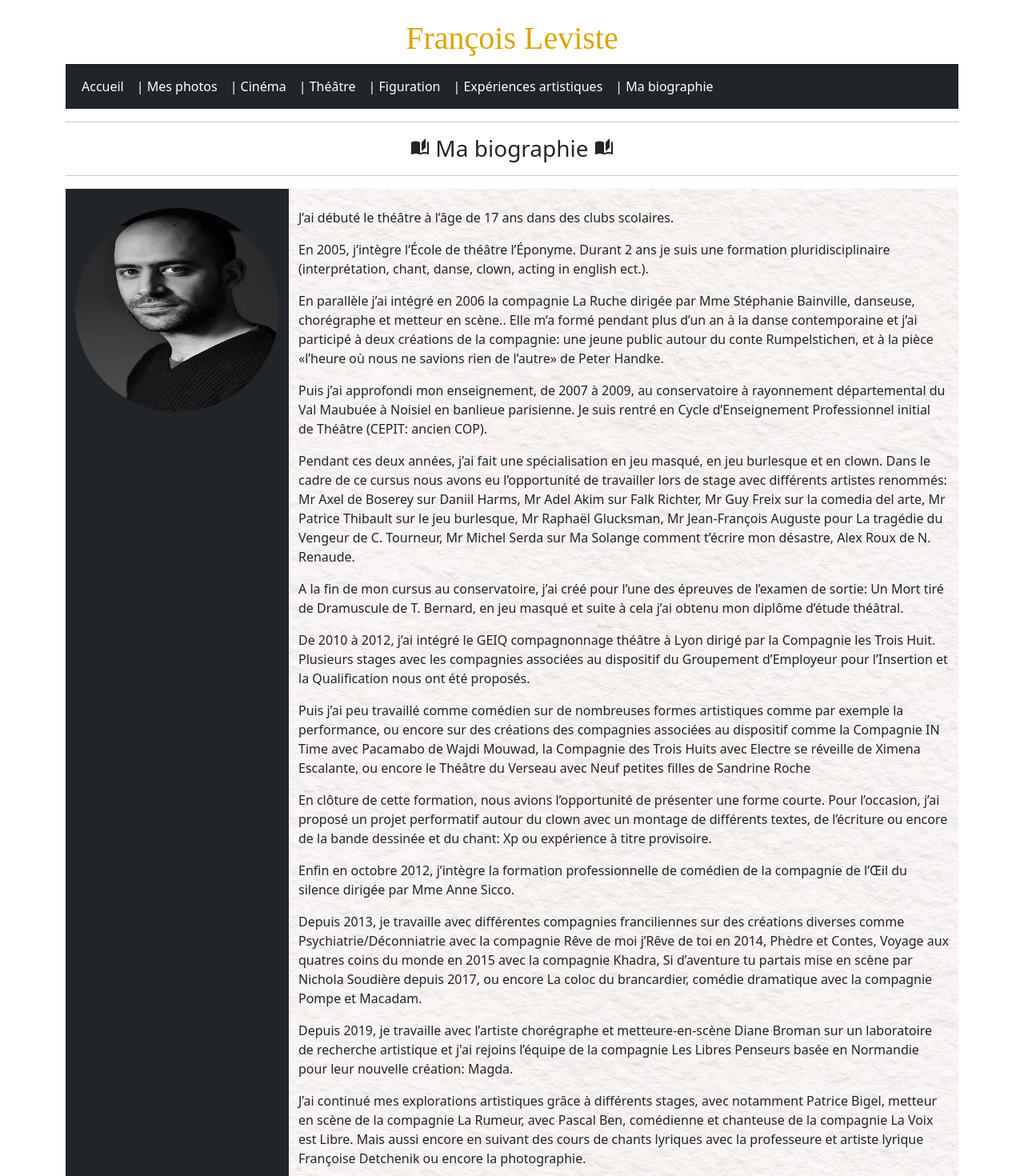
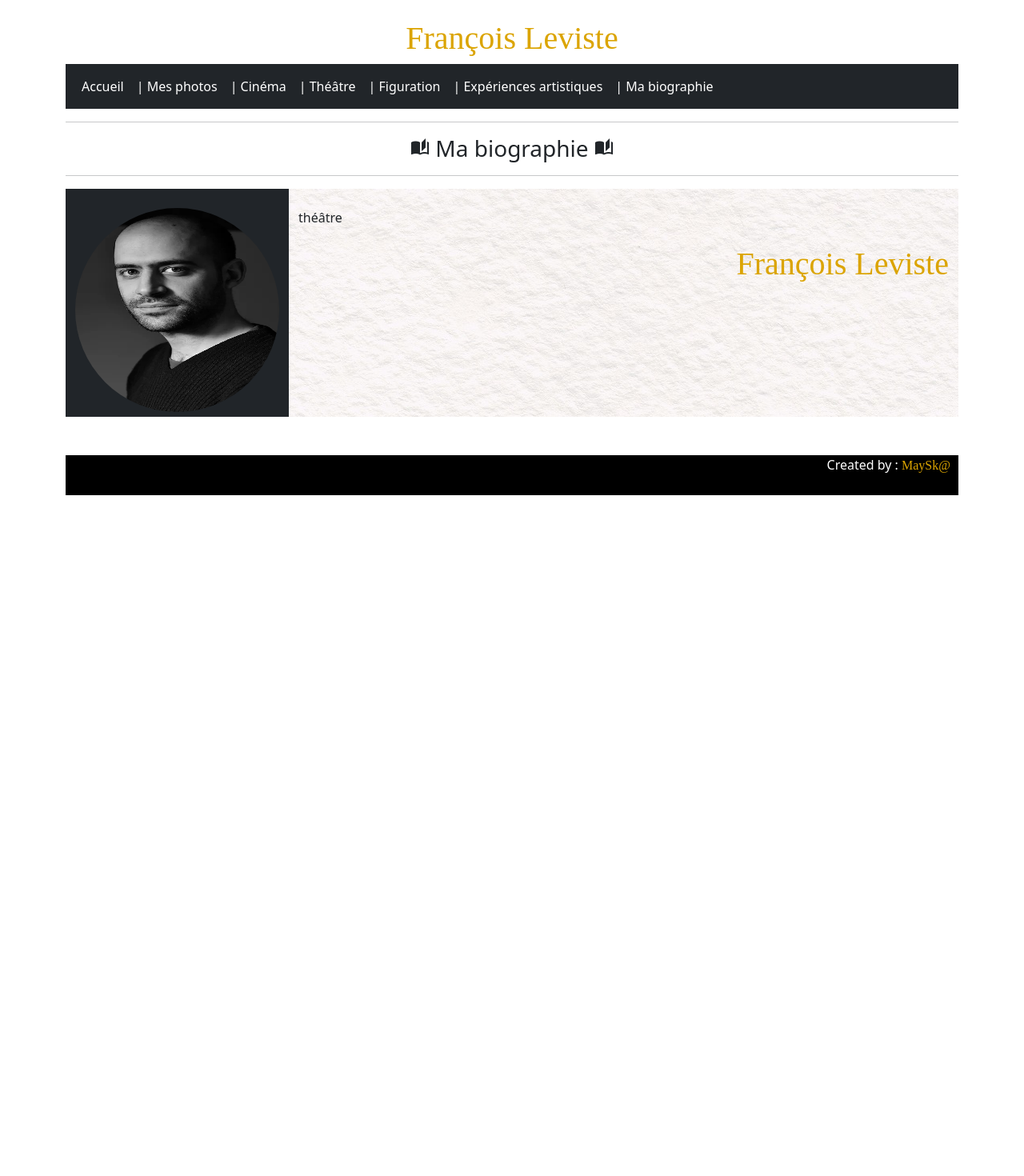
Before and after one commit to Mayska/actor, a Next.js app: page /bio in a window 1280 px wide. Shown: the top 1470 px of the page at 80% size. After the commit the page ends 800 px from the top, so only its background shows below. Built offline with nearby package versions, Linux system fonts and the light colour scheme; a web font is replaced by a local one.

Commit message:
Update mabio.tsx
Test suppr bio

```diff
--- a/components/mabio.tsx
+++ b/components/mabio.tsx
@@ -46,31 +46,8 @@ export default function Mabio() {
                     <div className="col-9">
                         <br />
 
-                        <p className="text-break">J’ai débuté le théâtre à l’âge de 17 ans dans des clubs scolaires. </p>
+                        <p>théâtre </p>
 
-                        <p className="text-break">En 2005, j’intègre l’École de théâtre l’Éponyme. Durant 2 ans je suis une formation pluridisciplinaire (interprétation, chant, danse, clown, acting in english ect.).</p>
-
-                        <p className="text-break">En parallèle j’ai intégré en 2006 la compagnie La Ruche dirigée par Mme Stéphanie Bainville, danseuse, chorégraphe et metteur en scène.. Elle m’a formé pendant plus d’un an à la danse contemporaine et j’ai participé à deux créations de la compagnie: une jeune public autour du conte Rumpelstichen, et à la pièce «l’heure où nous ne savions rien de l’autre» de Peter Handke.</p>
-
-                        <p className="text-break">Puis j’ai approfondi mon enseignement, de 2007 à 2009, au conservatoire à rayonnement départemental du Val Maubuée à Noisiel en banlieue parisienne. Je suis rentré en Cycle d’Enseignement Professionnel initial de Théâtre (CEPIT: ancien COP).</p>
-
-                        <p className="text-break">Pendant ces deux années, j’ai fait une spécialisation en jeu masqué, en jeu burlesque et en clown. Dans le cadre de ce cursus nous avons eu l’opportunité de travailler lors de stage avec différents artistes renommés: Mr Axel de Boserey sur Daniil Harms, Mr Adel Akim sur Falk Richter, Mr Guy Freix sur la comedia del arte, Mr Patrice Thibault sur le jeu burlesque, Mr Raphaël Glucksman, Mr Jean-François Auguste pour La tragédie du Vengeur de C. Tourneur, Mr Michel Serda sur Ma Solange comment t’écrire mon désastre, Alex Roux de N. Renaude.</p>
-
-                        <p className="text-break">A la fin de mon cursus au conservatoire, j’ai créé pour l’une des épreuves de l’examen de sortie: Un Mort tiré de Dramuscule de T. Bernard, en jeu masqué et suite à cela j’ai obtenu mon diplôme d’étude théâtral. </p>
-
-                        <p className="text-break">De 2010 à 2012, j’ai intégré le GEIQ compagnonnage théâtre à Lyon dirigé par la Compagnie les Trois Huit. Plusieurs stages avec les compagnies associées au dispositif du Groupement d’Employeur pour l’Insertion et la Qualification nous ont été proposés.</p>
-
-                        <p className="text-break">Puis j’ai peu travaillé comme comédien sur de nombreuses formes artistiques comme par exemple la performance, ou encore sur des créations des compagnies associées au dispositif comme la Compagnie IN Time avec Pacamabo de Wajdi Mouwad, la Compagnie des Trois Huits avec Electre se réveille de Ximena Escalante, ou encore le Théâtre du Verseau avec Neuf petites filles de Sandrine Roche</p>
-
-                        <p className="text-break">En clôture de cette formation, nous avions l’opportunité de présenter une forme courte. Pour l’occasion, j’ai proposé un projet performatif autour du clown avec un montage de différents textes, de l’écriture ou encore de la bande dessinée et du chant: Xp ou expérience à titre provisoire.</p>
-
-                        <p className="text-break">Enfin en octobre 2012, j’intègre la formation professionnelle de comédien de la compagnie de l’Œil du silence dirigée par Mme Anne Sicco. </p>
-
-                        <p className="text-break">Depuis 2013, je travaille avec différentes compagnies franciliennes sur des créations diverses comme Psychiatrie/Déconniatrie avec la compagnie Rêve de moi j’Rêve de toi en 2014, Phèdre et Contes, Voyage aux quatres coins du monde en 2015 avec la compagnie Khadra, Si d’aventure tu partais mise en scène par Nichola Soudière depuis 2017, ou encore La coloc du brancardier, comédie dramatique avec la compagnie Pompe et Macadam.</p>
-
-                        <p className="text-break">Depuis 2019, je travaille avec l’artiste chorégraphe et metteure-en-scène Diane Broman sur un laboratoire de recherche artistique et j'ai rejoins l’équipe de la compagnie Les Libres Penseurs basée en Normandie pour leur nouvelle création: Magda.</p>
-
-                        <p className="text-break">J’ai continué mes explorations artistiques grâce à différents stages, avec notamment Patrice Bigel, metteur en scène de la compagnie La Rumeur, avec Pascal Ben, comédienne et chanteuse de la compagnie La Voix est Libre. Mais aussi encore en suivant des cours de chants lyriques avec la professeure et artiste lyrique Françoise Detchenik ou encore la photographie.</p>
                         <p className="signature text-end fs-1">François Leviste</p>
                         <br />
                     </div>
```
